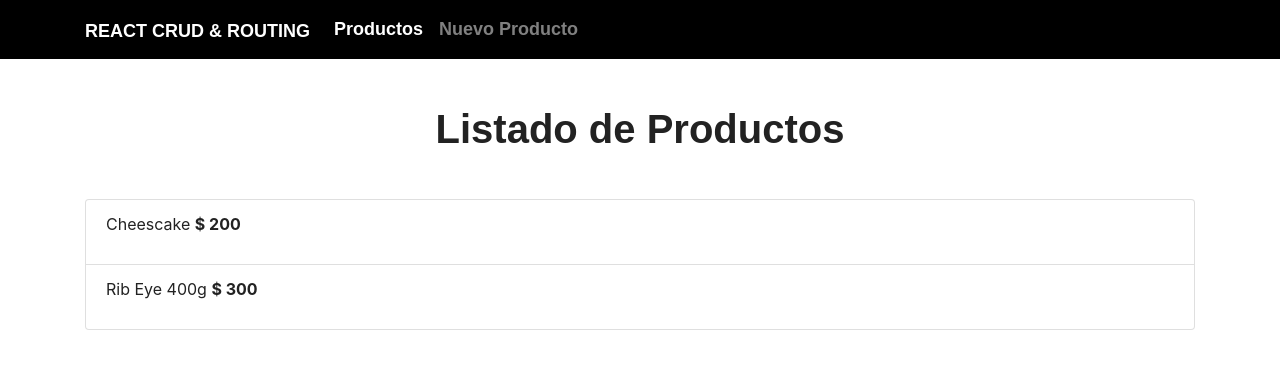
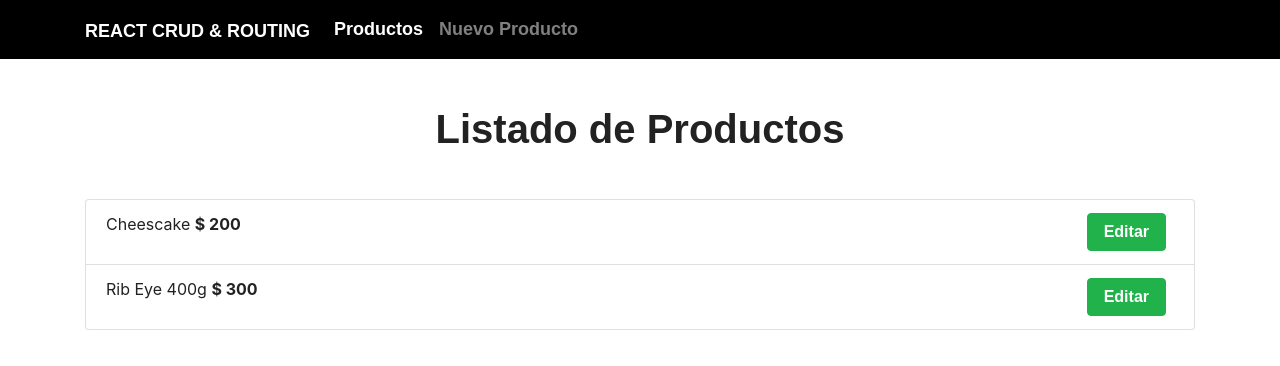
Before and after one commit to crisroddev/react-hooks-redux, a React (Create React App) app in the folder crud-react/: page /productos in a window 1280 px wide. Shown: the top 366 px of the page. Built offline with nearby package versions, Linux system fonts and the light colour scheme; data requests are answered from the project's data file; a web font is replaced by a local one.

Commit message:
Link editar

```diff
--- a/crud-react/src/components/ProductoLista.js
+++ b/crud-react/src/components/ProductoLista.js
@@ -1,4 +1,5 @@
-import React from 'react'
+import React from 'react';
+import { Link } from 'react-router-dom';
 
 const ProductoLista = ({producto}) => {
     return (
@@ -12,7 +13,11 @@ const ProductoLista = ({producto}) => {
                 </span>
             </p>
             <div>
-
+                <Link
+                    to={`productos-editar/${producto.id}`}
+                    className="btn btn-success mr-2">
+                    Editar
+                </Link>
             </div>
         </li>
      );
```
